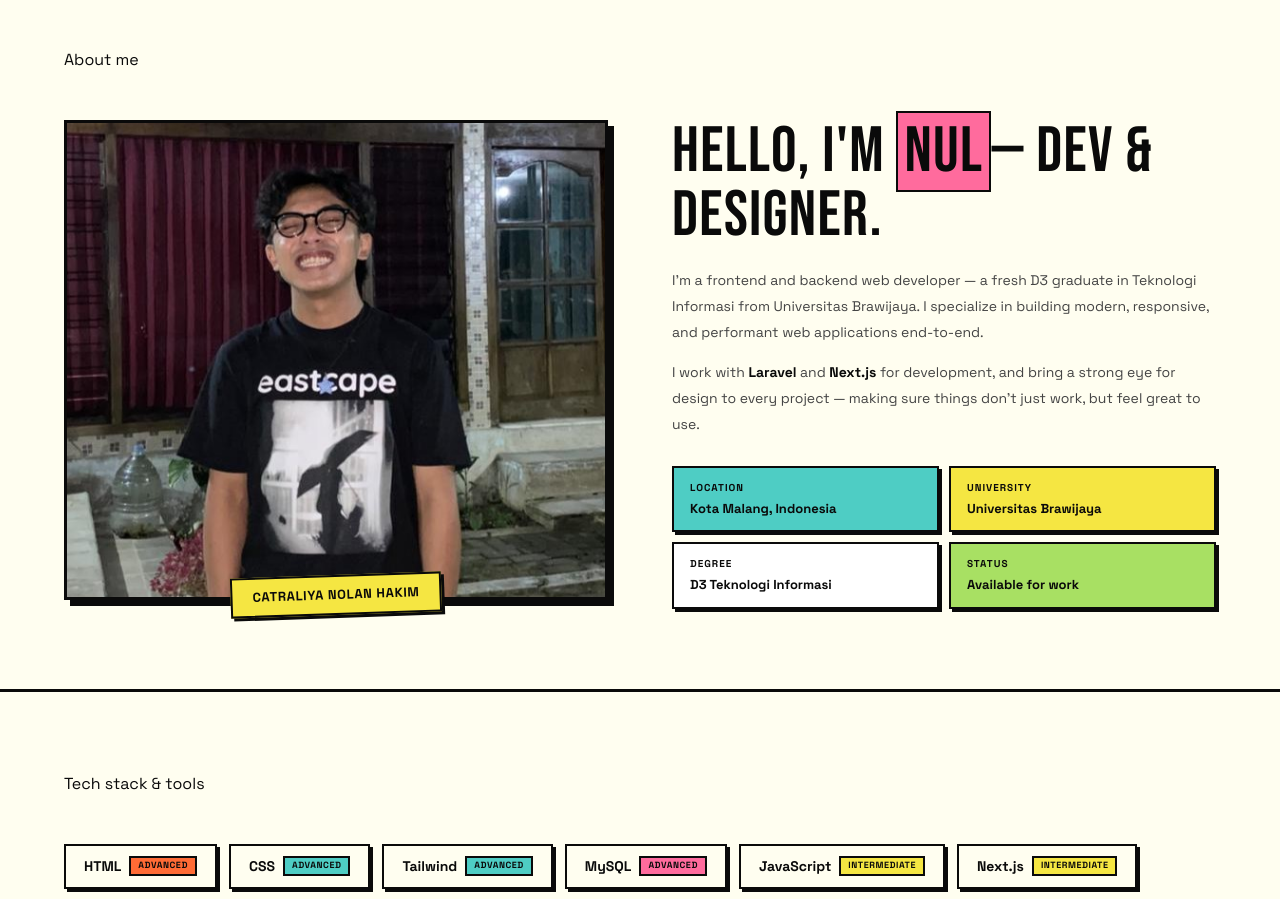
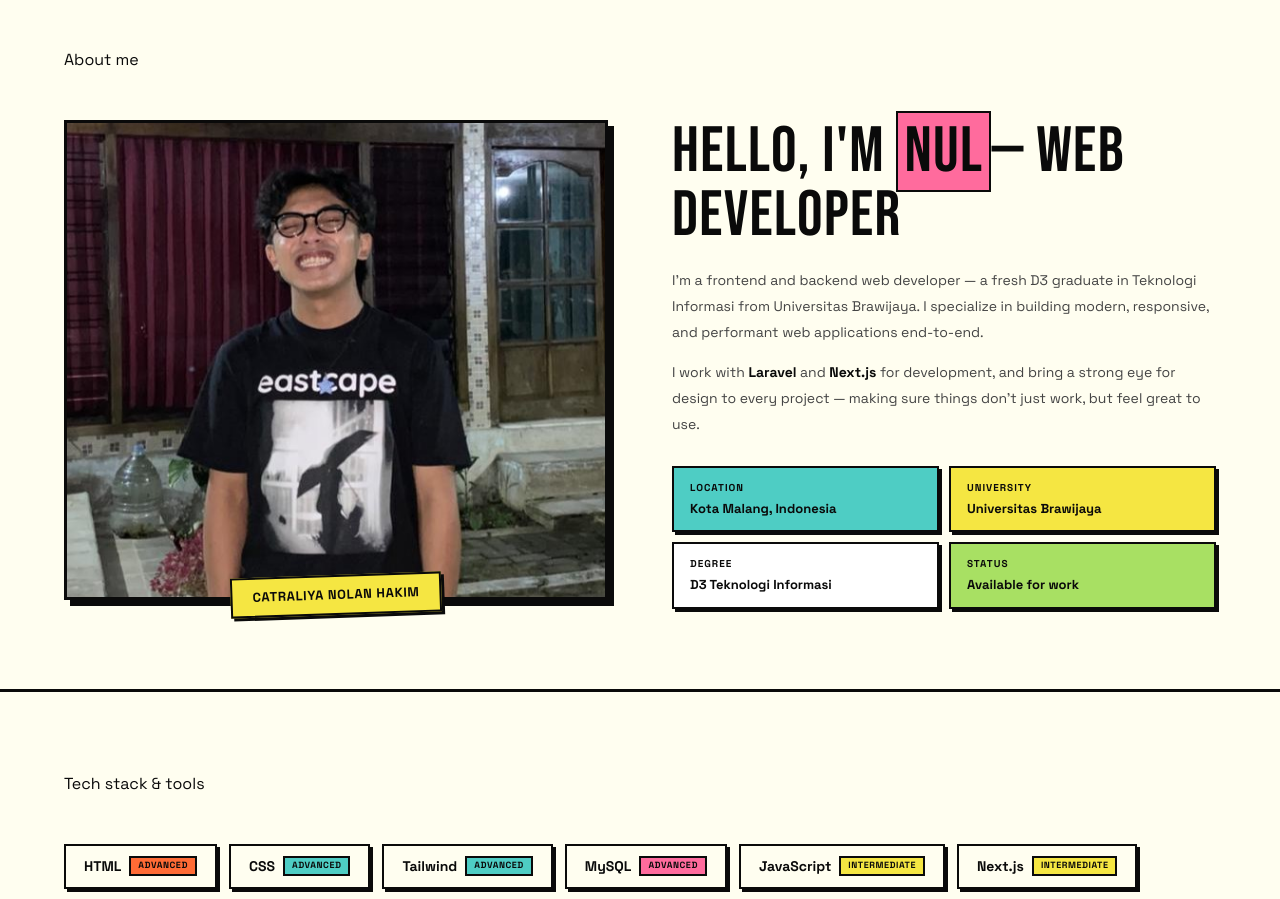
Before and after one commit to nolanhakim/portoku, a Next.js app: page / in a window 1280 px wide. Shown: the part 1140-2039 px from the top of the page. Built offline with nearby package versions, Linux system fonts and the light colour scheme.

Commit message:
update project

```diff
--- a/app/sections/About.tsx
+++ b/app/sections/About.tsx
@@ -87,7 +87,7 @@ export default function About() {
           >
             Hello, I&apos;m{" "}
             <span style={{ background: NB.pink, padding: "0 6px", border: `2px solid ${NB.black}` }}>Nul</span>{""}
-            — dev &amp; designer.
+            — Web Developer
           </h2>
 
           <p style={{ fontSize: "14px", lineHeight: 1.85, color: "#444", marginBottom: "14px" }}>
```
